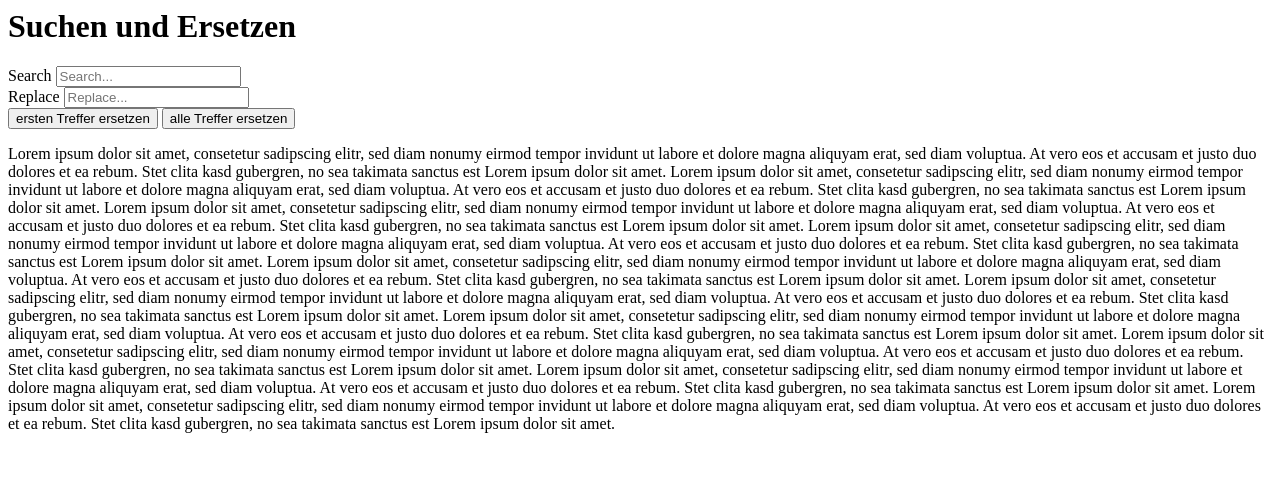
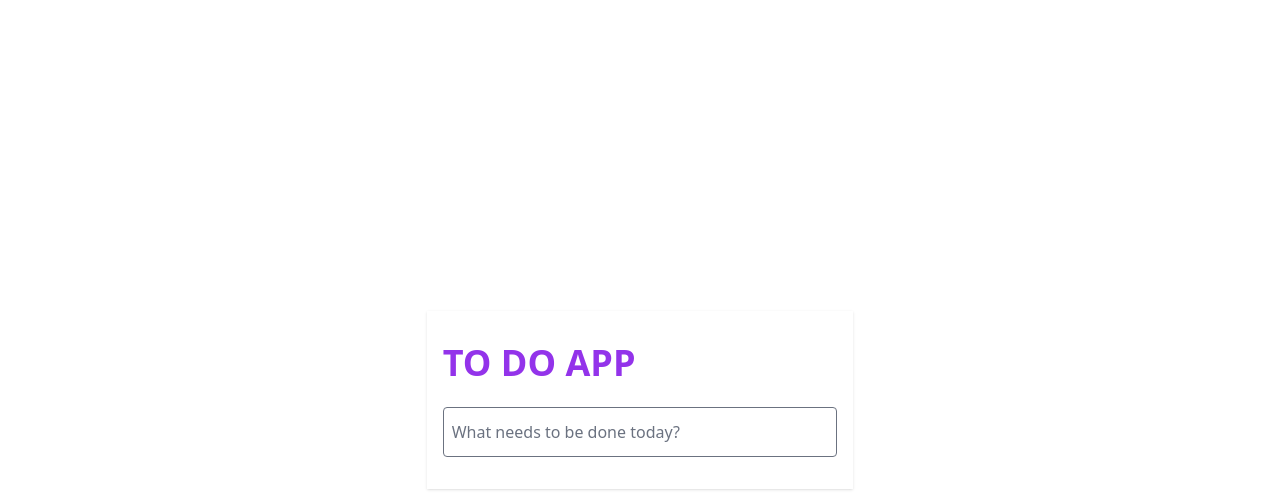
Before and after one commit to Webmasters-Europe/todo-list-template, a plain HTML site: page index.html in a window 1280 px wide. Drawn offline with nearby package versions, Linux system fonts and the light colour scheme.

Commit message:
renamed files

```diff
--- a/index-template.html
+++ /dev/null
@@ -1,44 +0,0 @@
-<!DOCTYPE html>
-<html lang="en">
-<head>
-    <meta charset="UTF-8">
-    <meta http-equiv="X-UA-Compatible" content="IE=edge">
-    <meta name="viewport" content="width=device-width, initial-scale=1.0">
-    <script src="https://cdn.tailwindcss.com?plugins=forms,typography"></script>
-    <script src="./index.js" defer></script>
-    <title>ToDo List</title>
-</head>
-<body>
-    <div class="flex items-center justify-center h-screen">
-        <div class="w-full px-4 py-8 mx-auto shadow lg:w-1/3">
-          <div class="flex items-center mb-6">
-            <h1 class="mr-6 text-4xl font-bold text-purple-600"> TO DO APP</h1>
-          </div>
-          <div class="relative">
-            <input id="todo-input" type="text" placeholder="What needs to be done today?"
-              class="w-full px-2 py-3 border rounded outline-none border-grey-600" />
-          </div>
-          <ul class="list-reset">
-            <li id="template-li" class="relative hidden items-center justify-between px-2 py-6 border-b">
-              <div>
-                <input id="checkbox" type="checkbox" />
-                <p id="text" class="inline-block mt-1 text-gray-600">Text</p>
-                <input id="input" type="text" class="w-full px-2 py-3 border rounded outline-none border-grey-600" />
-              </div>
-              <button id="edit" type="button" class="absolute right-5 flex items-center">
-                <svg xmlns="http://www.w3.org/2000/svg" class="w-5 h-5 text-blue-600" fill="none" viewBox="0 0 24 24" stroke="currentColor" stroke-width="2">
-                  <path stroke-linecap="round" stroke-linejoin="round" d="M11 5H6a2 2 0 00-2 2v11a2 2 0 002 2h11a2 2 0 002-2v-5m-1.414-9.414a2 2 0 112.828 2.828L11.828 15H9v-2.828l8.586-8.586z" />
-                </svg>
-              </button>
-              <button id="delete" type="button" class="absolute right-0 flex items-center">
-                <svg xmlns="http://www.w3.org/2000/svg" class="w-5 h-5 text-red-700" fill="none" viewBox="0 0 24 24"
-                  stroke="currentColor" stroke-width="2">
-                  <path stroke-linecap="round" stroke-linejoin="round" d="M6 18L18 6M6 6l12 12" />
-                </svg>
-              </button>
-            </li>
-          </ul>
-        </div>
-    </div>
-</body>
-</html>
--- a/index.html
+++ b/index.html
@@ -1,77 +1,44 @@
-<html>
+<!DOCTYPE html>
+<html lang="en">
 <head>
-        <meta charset="utf-8" />
-        <title>Suchen und Ersetzen</title>
-        <script src="index.js" defer="defer"></script>
+    <meta charset="UTF-8">
+    <meta http-equiv="X-UA-Compatible" content="IE=edge">
+    <meta name="viewport" content="width=device-width, initial-scale=1.0">
+    <script src="https://cdn.tailwindcss.com?plugins=forms,typography"></script>
+    <script src="./index.js" defer></script>
+    <title>ToDo List</title>
 </head>
-
 <body>
-        <h1>
-            Suchen und Ersetzen
-        </h1>
+    <div class="flex items-center justify-center h-screen">
+        <div class="w-full px-4 py-8 mx-auto shadow lg:w-1/3">
+          <div class="flex items-center mb-6">
+            <h1 class="mr-6 text-4xl font-bold text-purple-600"> TO DO APP</h1>
+          </div>
+          <div class="relative">
+            <input id="todo-input" type="text" placeholder="What needs to be done today?"
+              class="w-full px-2 py-3 border rounded outline-none border-grey-600" />
+          </div>
+          <ul class="list-reset">
+            <li id="template-li" class="relative hidden items-center justify-between px-2 py-6 border-b">
               <div>
-            <div>
-                <label for="search">Search</label>
-                <input type="text" id="search" placeholder="Search..." />
+                <input id="checkbox" type="checkbox" />
+                <p id="text" class="inline-block mt-1 text-gray-600">Text</p>
+                <input id="input" type="text" class="w-full px-2 py-3 border rounded outline-none border-grey-600" />
               </div>
-            <div>
-                <label for="replace">Replace</label>
-                <input type="text" id="replace" placeholder="Replace..." />
+              <button id="edit" type="button" class="absolute right-5 flex items-center">
+                <svg xmlns="http://www.w3.org/2000/svg" class="w-5 h-5 text-blue-600" fill="none" viewBox="0 0 24 24" stroke="currentColor" stroke-width="2">
+                  <path stroke-linecap="round" stroke-linejoin="round" d="M11 5H6a2 2 0 00-2 2v11a2 2 0 002 2h11a2 2 0 002-2v-5m-1.414-9.414a2 2 0 112.828 2.828L11.828 15H9v-2.828l8.586-8.586z" />
+                </svg>
+              </button>
+              <button id="delete" type="button" class="absolute right-0 flex items-center">
+                <svg xmlns="http://www.w3.org/2000/svg" class="w-5 h-5 text-red-700" fill="none" viewBox="0 0 24 24"
+                  stroke="currentColor" stroke-width="2">
+                  <path stroke-linecap="round" stroke-linejoin="round" d="M6 18L18 6M6 6l12 12" />
+                </svg>
+              </button>
+            </li>
+          </ul>
         </div>
-            <button type="button" id="replaceFirstOccurencebtn">
-                ersten Treffer ersetzen
-            </button>
-            <button type="button" id="replaceAllbtn">
-                alle Treffer ersetzen
-            </button>
     </div>
-
-        <p id="content">
-            Lorem ipsum dolor sit amet, consetetur sadipscing elitr, sed diam
-            nonumy eirmod tempor invidunt ut labore et dolore magna aliquyam
-            erat, sed diam voluptua. At vero eos et accusam et justo duo dolores
-            et ea rebum. Stet clita kasd gubergren, no sea takimata sanctus est
-            Lorem ipsum dolor sit amet. Lorem ipsum dolor sit amet, consetetur
-            sadipscing elitr, sed diam nonumy eirmod tempor invidunt ut labore
-            et dolore magna aliquyam erat, sed diam voluptua. At vero eos et
-            accusam et justo duo dolores et ea rebum. Stet clita kasd gubergren,
-            no sea takimata sanctus est Lorem ipsum dolor sit amet. Lorem ipsum
-            dolor sit amet, consetetur sadipscing elitr, sed diam nonumy eirmod
-            tempor invidunt ut labore et dolore magna aliquyam erat, sed diam
-            voluptua. At vero eos et accusam et justo duo dolores et ea rebum.
-            Stet clita kasd gubergren, no sea takimata sanctus est Lorem ipsum
-            dolor sit amet. Lorem ipsum dolor sit amet, consetetur sadipscing
-            elitr, sed diam nonumy eirmod tempor invidunt ut labore et dolore
-            magna aliquyam erat, sed diam voluptua. At vero eos et accusam et
-            justo duo dolores et ea rebum. Stet clita kasd gubergren, no sea
-            takimata sanctus est Lorem ipsum dolor sit amet. Lorem ipsum dolor
-            sit amet, consetetur sadipscing elitr, sed diam nonumy eirmod tempor
-            invidunt ut labore et dolore magna aliquyam erat, sed diam voluptua.
-            At vero eos et accusam et justo duo dolores et ea rebum. Stet clita
-            kasd gubergren, no sea takimata sanctus est Lorem ipsum dolor sit
-            amet. Lorem ipsum dolor sit amet, consetetur sadipscing elitr, sed
-            diam nonumy eirmod tempor invidunt ut labore et dolore magna
-            aliquyam erat, sed diam voluptua. At vero eos et accusam et justo
-            duo dolores et ea rebum. Stet clita kasd gubergren, no sea takimata
-            sanctus est Lorem ipsum dolor sit amet. Lorem ipsum dolor sit amet,
-            consetetur sadipscing elitr, sed diam nonumy eirmod tempor invidunt
-            ut labore et dolore magna aliquyam erat, sed diam voluptua. At vero
-            eos et accusam et justo duo dolores et ea rebum. Stet clita kasd
-            gubergren, no sea takimata sanctus est Lorem ipsum dolor sit amet.
-            Lorem ipsum dolor sit amet, consetetur sadipscing elitr, sed diam
-            nonumy eirmod tempor invidunt ut labore et dolore magna aliquyam
-            erat, sed diam voluptua. At vero eos et accusam et justo duo dolores
-            et ea rebum. Stet clita kasd gubergren, no sea takimata sanctus est
-            Lorem ipsum dolor sit amet. Lorem ipsum dolor sit amet, consetetur
-            sadipscing elitr, sed diam nonumy eirmod tempor invidunt ut labore
-            et dolore magna aliquyam erat, sed diam voluptua. At vero eos et
-            accusam et justo duo dolores et ea rebum. Stet clita kasd gubergren,
-            no sea takimata sanctus est Lorem ipsum dolor sit amet. Lorem ipsum
-            dolor sit amet, consetetur sadipscing elitr, sed diam nonumy eirmod
-            tempor invidunt ut labore et dolore magna aliquyam erat, sed diam
-            voluptua. At vero eos et accusam et justo duo dolores et ea rebum.
-            Stet clita kasd gubergren, no sea takimata sanctus est Lorem ipsum
-            dolor sit amet.
-        </p>
 </body>
 </html>
```
Also changed, not shown: index-template.js (deleted), index.js (added). Lines whose indentation alone changed are shown as unchanged.
